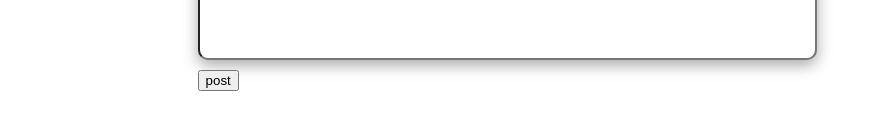
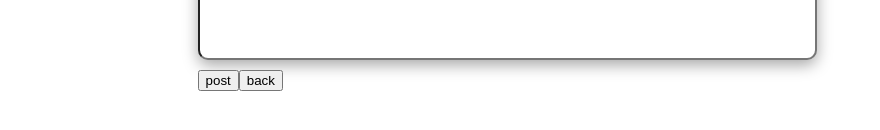
Before and after one commit to Likelion-YeungNam-Univ/12th-fe-9th-assignment, a React (Create React App) app: page /notice/write in a window 1280 px wide. Shown: the part 442-572 px from the top of the page, without its empty margins (0-880 px from the left). Built offline with nearby package versions, Linux system fonts and the light colour scheme.

Commit message:
notice 생성 화면에서 back 기능 추가

```diff
--- a/src/NoticeCreate.js
+++ b/src/NoticeCreate.js
@@ -1,4 +1,5 @@
 import { useState } from "react";
+import { useNavigate } from "react-router-dom";
 import styled from "styled-components";
 
 const NoticeCreate = () => {
@@ -6,6 +7,13 @@ const NoticeCreate = () => {
     const [noticeList, setNoticeList] = useState([]);
     const [inputTitle, setInputTitle] = useState('');
     const [inputContent, setInputContent] = useState('');
+
+    const navigate = useNavigate();
+
+    const MoveToNotice = (e) => {
+        e.preventDefault();
+        navigate("/notice");
+    }
 
     const appendNotice = (e) => {
         e.preventDefault();
@@ -31,6 +39,7 @@ const NoticeCreate = () => {
                 <ContentInput onChange={handleInputContent} value={inputContent} placeholder="내용"></ContentInput>
             </form>
             <button onClick={appendNotice}>post</button>
+            <button onClick={MoveToNotice}>back</button>
         </Container>
     )
 }
```
Also changed, not shown: src/NoticeList.js (added, +11 -0 lines).
